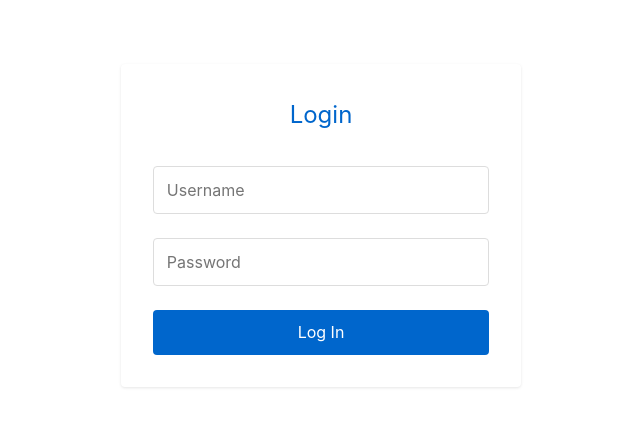
After one commit to MarkLi28/ACO-Med-Tracker, a Flask app: page /login in a window 1280 px wide. The commit adds this page. Shown: the top 427 px of the page, without its empty margins (319-959 px from the left). Run offline with Flask 3, Linux system fonts and the light colour scheme; parts of the project's set-up code (start-up, migrations or seed data) failed here and were passed over.

Commit message:
Added login system and role based access control

```diff
--- a/app.py
+++ b/app.py
@@ -1,7 +1,10 @@
 import matplotlib
 matplotlib.use('Agg')
-from flask import Flask, render_template, request, redirect, url_for, current_app
+from flask import Flask, render_template, request, redirect, url_for, current_app, flash
 from flask_sqlalchemy import SQLAlchemy
+from flask_login import UserMixin, login_user, login_required, logout_user, current_user
+from flask_login import LoginManager
+from werkzeug.security import generate_password_hash, check_password_hash
 from flask_wtf import FlaskForm
 from wtforms import StringField, IntegerField, SelectField, SubmitField, SelectMultipleField, TextAreaField
 from wtforms.validators import DataRequired
@@ -38,8 +41,21 @@ app.config['COGNITO_USER_POOL_ID'] = 'your-user-pool-id'
 app.config['COGNITO_APP_CLIENT_ID'] = 'your-app-client-id'
 
 db = SQLAlchemy(app)
+login_manager = LoginManager()
+login_manager.init_app(app)
+login_manager.login_view = 'login'
 
 # Models
+class User(db.Model, UserMixin):
+    id = db.Column(db.Integer, primary_key=True)
+    username = db.Column(db.String(80), unique=True, nullable=False)
+    password_hash = db.Column(db.String(128), nullable=False)
+    is_admin = db.Column(db.Boolean, default=False, nullable=False)
+    def set_password(self, password):
+        self.password_hash = generate_password_hash(password)
+    def check_password(self, password):
+        return check_password_hash(self.password_hash, password)
+
 class Patient(db.Model):
     __tablename__ = 'patients'
     id = db.Column(db.Integer, primary_key=True)
@@ -138,6 +154,14 @@ class YearForm(FlaskForm):
     year = IntegerField('Year', validators=[DataRequired()])
     submit = SubmitField('Add Year')
 
+#User Loader
+def load_user(user_id):
+    return User.query.get(int(user_id))
+
+@login_manager.user_loader
+def load_user(user_id):
+    return User.query.get(int(user_id))
+
 # Helper Function to Generate Bar Charts
 def generate_chart(data, x_label, y_label, title):
     # Sort the data alphabetically by keys (conditions/prescriptions)
@@ -193,7 +217,8 @@ def get_cognito_token():
         )
         return response['AuthenticationResult']['IdToken']
     except ClientError as e:
-        current_app.logger.error(f"Cognito authentication error: {str(e)}")
+        with app.app_context():
+            current_app.logger.error(f"Cognito authentication error: {str(e)}")
         return None
 
 def start_sync_worker():
@@ -227,10 +252,12 @@ def start_sync_worker():
                                 entry.synced = True
                                 db.session.commit()
                         except Exception as e:
-                            current_app.logger.error(f"Sync error for entry {entry.id}: {str(e)}")
+                            with app.app_context():
+                                current_app.logger.error(f"Sync error for entry {entry.id}: {str(e)}")
 
             except Exception as e:
-                current_app.logger.error(f"Sync worker error: {str(e)}")
+                with app.app_context():
+                    current_app.logger.error(f"Sync worker error: {str(e)}")
 
             time.sleep(300)  # 5 minutes
 
@@ -238,6 +265,25 @@ def start_sync_worker():
     sync_thread.start()
 
 # Routes
+@app.route('/login', methods=['GET', 'POST'])
+def login():
+    if request.method == 'POST':
+        username = request.form['username']
+        password = request.form['password']
+        user = User.query.filter_by(username=username).first()
+        if user and user.check_password(password):
+            login_user(user)
+            return redirect(url_for('home'))
+        else:
+            flash('Invalid username or password')
+    return render_template('login.html')
+
+@app.route('/logout')
+@login_required
+def logout():
+    logout_user()
+    return redirect(url_for('home'))
+
 @app.route('/', methods=['GET', 'POST'])
 def home():
     # Get all available years and villages from the database
@@ -293,7 +339,11 @@ def home():
                          village_filter=village_filter)
 
 @app.route('/create_ticket', methods=['GET', 'POST'])
+@login_required
 def create_ticket():
+    if not current_user.is_admin:
+        return "Access denied", 403
+
     form = TicketForm()
     form.village.choices = [(v.name, v.name) for v in Village.query.order_by(Village.name).all()]
     form.year.choices = [(y.year, str(y.year)) for y in Year.query.order_by(Year.year.desc()).all()]
--- a/requirements.txt
+++ b/requirements.txt
@@ -18,6 +18,7 @@ Flask==3.0.3
 Flask-SQLAlchemy==3.1.1
 Flask-WTF==1.2.2
 fonttools==4.54.1
+gunicorn==23.0.0
 idna==3.10
 importlib_resources==6.5.2
 itsdangerous==2.2.0
--- /dev/null
+++ b/runtime.txt
@@ -0,0 +1 @@
+python-3.12.6
--- a/templates/home.html
+++ b/templates/home.html
@@ -105,6 +105,7 @@
             <a href="{{ url_for('manage_prescriptions') }}">Manage Prescriptions</a>
             <a href="{{ url_for('manage_villages') }}">Manage Villages</a>
             <a href="{{ url_for('manage_years') }}">Manage Years</a>
+            <a href="{{ url_for('login') }}">Log In</a>
         </nav>
     </div>
 
--- /dev/null
+++ b/templates/login.html
@@ -0,0 +1,71 @@
+{% extends "base.html" %}
+
+{% block title %}Login{% endblock %}
+
+{% block extra_css %}
+<style>
+    .login-container {
+        max-width: 400px;
+        margin: 4rem auto;
+        padding: 2rem;
+        background: white;
+        box-shadow: 0 1px 3px rgba(0,0,0,0.1);
+        border-radius: 4px;
+    }
+    .login-title {
+        text-align: center;
+        color: var(--primary-blue);
+        margin-bottom: 2rem;
+        font-weight: 400;
+    }
+    .form-group {
+        margin-bottom: 1.5rem;
+    }
+    .form-control {
+        width: 100%;
+        padding: 0.8rem;
+        border: 1px solid #ddd;
+        border-radius: 4px;
+        font-size: 1rem;
+    }
+    .btn {
+        width: 100%;
+        padding: 0.8rem 1.5rem;
+        background: var(--primary-blue);
+        color: white;
+        border: none;
+        border-radius: 4px;
+        cursor: pointer;
+        font-size: 1rem;
+        transition: background-color 0.3s;
+    }
+    .btn:hover {
+        background: #0052a3;
+    }
+    .error {
+        color: #dc3545;
+        margin-bottom: 1rem;
+        text-align: center;
+    }
+</style>
+{% endblock %}
+
+{% block content %}
+<div class="login-container">
+    <h2 class="login-title">Login</h2>
+    {% with messages = get_flashed_messages() %}
+      {% if messages %}
+        <div class="error">{{ messages[0] }}</div>
+      {% endif %}
+    {% endwith %}
+    <form method="POST">
+        <div class="form-group">
+            <input type="text" name="username" class="form-control" placeholder="Username" required>
+        </div>
+        <div class="form-group">
+            <input type="password" name="password" class="form-control" placeholder="Password" required>
+        </div>
+        <button type="submit" class="btn">Log In</button>
+    </form>
+</div>
+{% endblock %}
```
Also changed, not shown: 1 other file.
